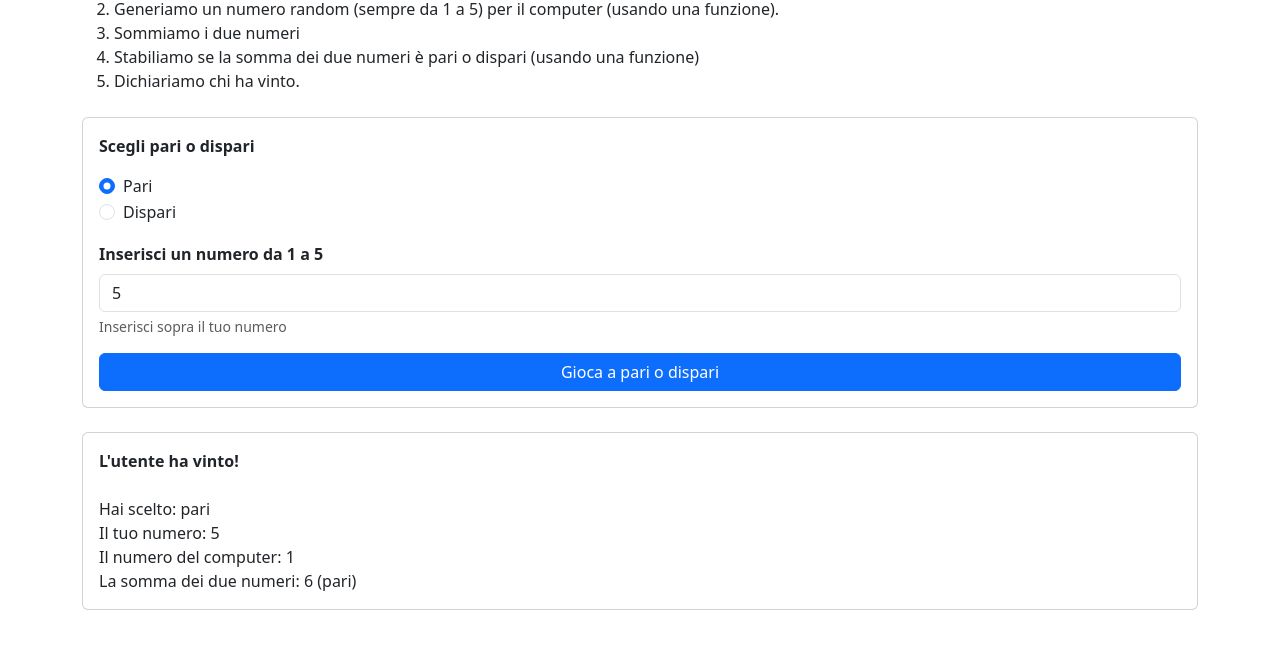
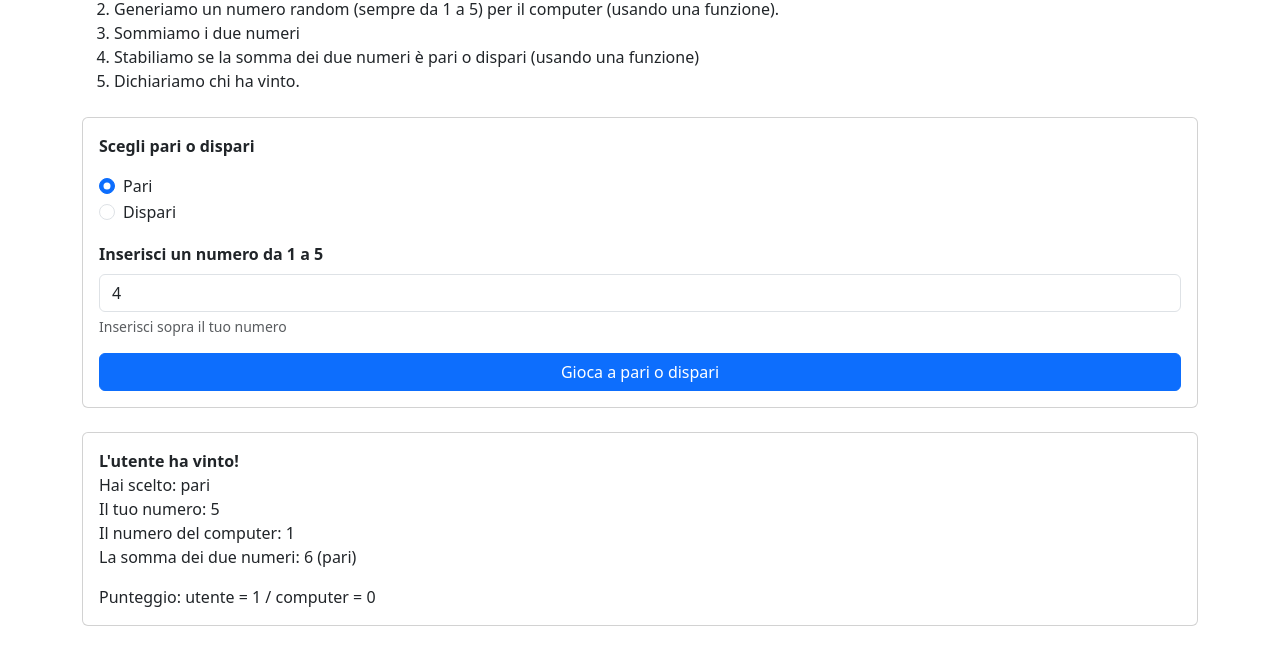
Before and after one commit to fedebacci/js-paliedispari, a plain HTML site: page js-pariedispari/index.html in a window 1280 px wide. Both pictures are taken after a click on the button "Gioca a pari o dispari". Shown: the part 172-830 px from the top of the page. Drawn offline with nearby package versions, Linux system fonts and the light colour scheme.

Commit message:
inserimento conteggio dei punti per partite consecutive

```diff
--- a/js-pariedispari/assets/js/main.js
+++ b/js-pariedispari/assets/js/main.js
@@ -2,16 +2,21 @@
 const maxNumber = 5;
 const minNumber = 1;
 const startValue = generateRandomNumber(maxNumber, minNumber);
+
 const numberInput = document.getElementById('userNumber');
 numberInput.value = startValue;
 numberInput.max = maxNumber;
 numberInput.min = minNumber;
+
 const minNumberPlaceholder = document.getElementById('minNumberPlaceholder');
 const maxNumberPlaceholder = document.getElementById('maxNumberPlaceholder');
 minNumberPlaceholder.innerText = minNumber;
 maxNumberPlaceholder.innerText = maxNumber;
 
 const showResults = document.getElementById('showResults');
+const showScore = document.getElementById('showScore');
+let userScore = 0;
+let computerScore = 0;
 
 const btnPlayOddOrEven = document.getElementById('playOddOrEven');
 btnPlayOddOrEven.addEventListener('click', playOddOrEven);
@@ -37,7 +42,13 @@ function playOddOrEven() {
     console.debug("isOddOrEven", isOddOrEven);
 
     const victoryMessage = userChoice === isOddOrEven ? `L'utente ha vinto!` : `Il computer ha vinto!`;
-    showAllData(victoryMessage, userChoice, userNumber, computerNumber, sum, isOddOrEven)
+    if (userChoice === isOddOrEven) {
+        userScore ++;
+    } else {
+        computerScore ++;
+    }
+    showAllData(victoryMessage, userChoice, userNumber, computerNumber, sum, isOddOrEven, userScore, computerScore);
+    numberInput.value = generateRandomNumber(maxNumber, minNumber);
 };
 
 
@@ -54,10 +65,10 @@ function checkIfOddOrEven(number) {
     return number % 2 === 0 ? 'pari' : 'dispari';
 }
 
-function showAllData(victoryMessage, userChoice, userNumber, computerNumber, sum, isOddOrEven) {
+function showAllData(victoryMessage, userChoice, userNumber, computerNumber, sum, isOddOrEven, userScore, computerScore) {
     const dataToShow = `
         <strong>${victoryMessage}</strong>
-        <br/>
+        <p>
         Hai scelto: ${userChoice}
         <br/>
         Il tuo numero: ${userNumber}
@@ -65,6 +76,8 @@ function showAllData(victoryMessage, userChoice, userNumber, computerNumber, sum
         Il numero del computer: ${computerNumber}
         <br/>
         La somma dei due numeri: ${sum} (${isOddOrEven})
+        </p>
+        Punteggio: utente = ${userScore} / computer = ${computerScore}
     `
     alert(`
             ${victoryMessage}
@@ -73,6 +86,7 @@ function showAllData(victoryMessage, userChoice, userNumber, computerNumber, sum
             Il tuo numero: ${userNumber}
             Il numero del computer: ${computerNumber}
             La somma dei due numeri: ${sum} (${isOddOrEven})
+            Punteggio: utente = ${userScore} / computer = ${computerScore}
         `);
     if (showResults.classList.contains('d-none')) showResults.classList.remove('d-none');
     showResults.innerHTML = dataToShow;
```
Also changed, not shown: js-pariedispari/index.html (+2 -1 lines).
